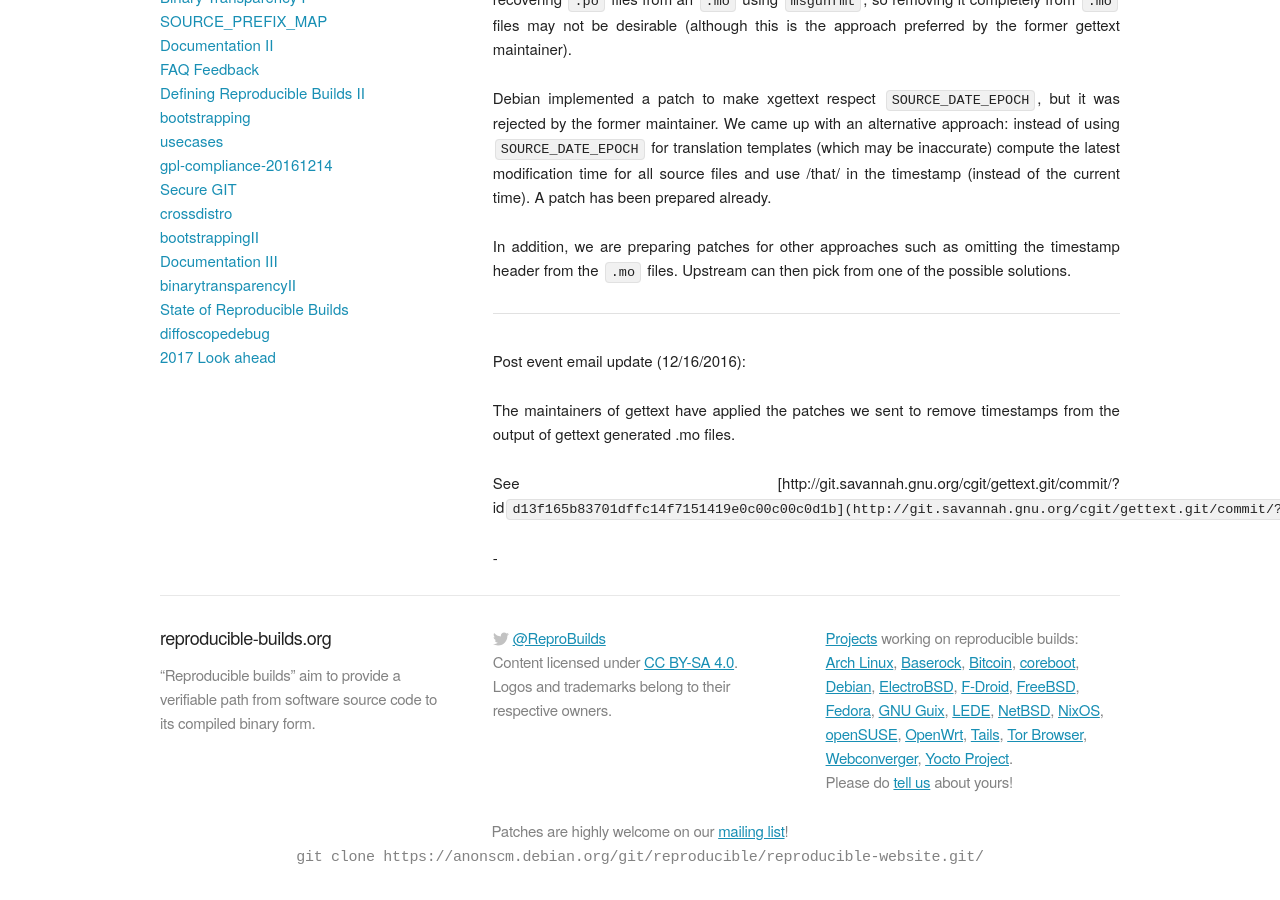
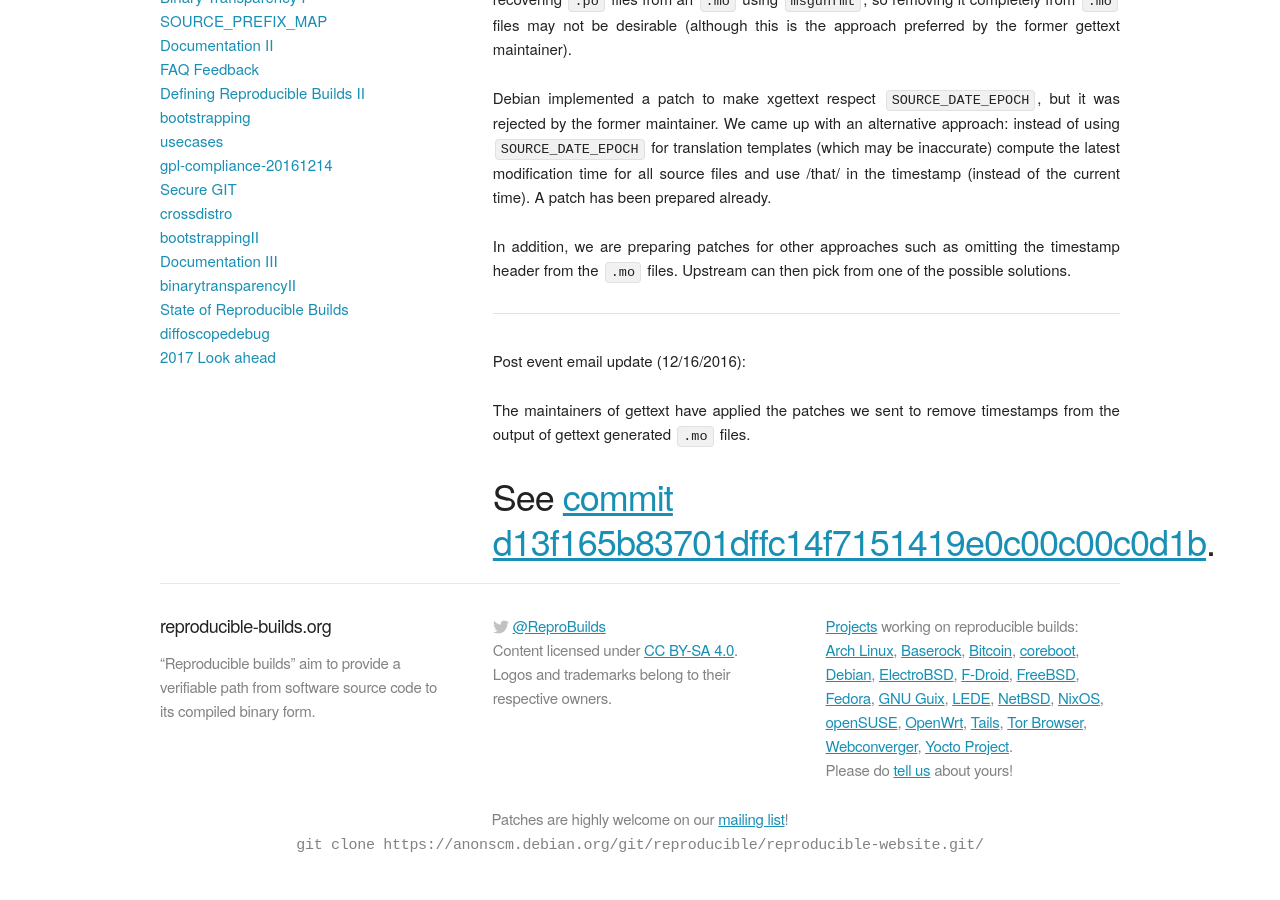
Before and after one commit to prototypefund/reproducible-website, a Jekyll site: the page built from _events/berlin2016/gettext.md, in a window 1280 px wide and 900 px high, scrolled down 647 px. Built offline with Jekyll 4.4.1, drawn with Linux system fonts in a browser that asks for light colours; some web fonts are replaced; some of the changed lines change nothing that is shown.

Commit message:
fix wrong search+replace
Signed-off-by: Holger Levsen <holger@layer-acht.org>

```diff
--- a/_events/berlin2016/gettext.md
+++ b/_events/berlin2016/gettext.md
@@ -21,8 +21,7 @@ In addition, we are preparing patches for other approaches such as omitting the
 Post event email update (12/16/2016):
 
 The maintainers of gettext have applied the patches we sent to remove timestamps from the
-output of gettext generated .mo files.
+output of gettext generated `.mo` files.
 
-See [http://git.savannah.gnu.org/cgit/gettext.git/commit/?id`d13f165b83701dffc14f7151419e0c00c00c0d1b](http://git.savannah.gnu.org/cgit/gettext.git/commit/?id`d13f165b83701dffc14f7151419e0c00c00c0d1b)
-
+See [commit d13f165b83701dffc14f7151419e0c00c00c0d1b](http://git.savannah.gnu.org/cgit/gettext.git/commit/?id=d13f165b83701dffc14f7151419e0c00c00c0d1b).
 -
```
